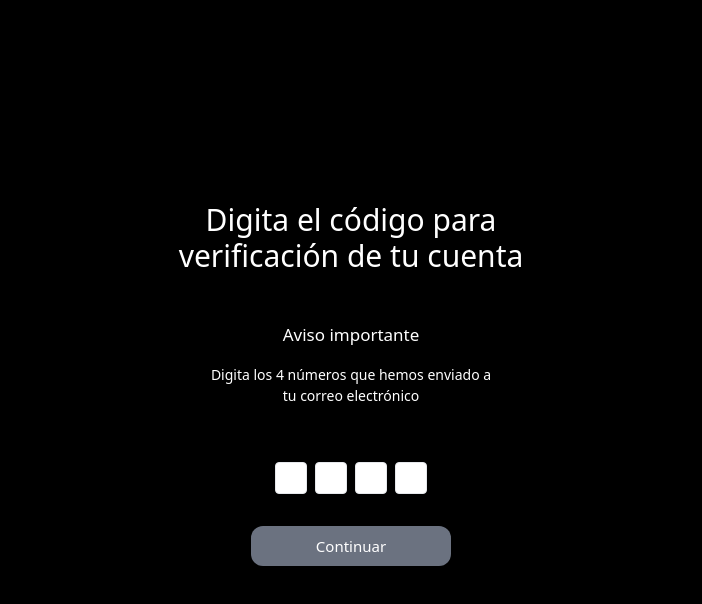
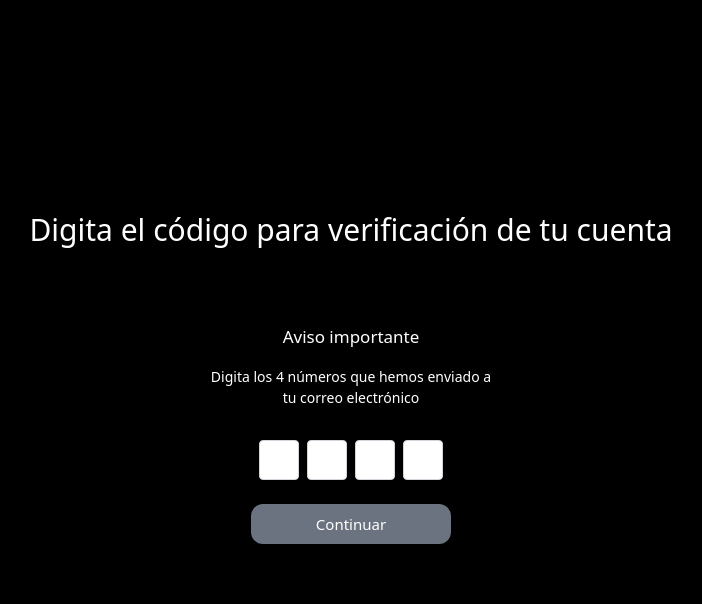
Before and after one commit to victorLopz/front-end-developer-technical-test, a React (Vite) app: page / in a window 1280 px wide. Both pictures are taken after a click on the button "Registrar". Shown: the top 604 px of the page, without its empty margins (289-991 px from the left). Built offline with nearby package versions, Linux system fonts and the light colour scheme.

Commit message:
refactor: Update OTPInput component layout and styles

```diff
--- a/src/presentation/components/otp/OTPInput.tsx
+++ b/src/presentation/components/otp/OTPInput.tsx
@@ -69,23 +69,24 @@
 
   return (
     <>
-      <h1 className="text-3xl w-[355px] text-center text-white">
+      <div className="flex flex-col items-center justify-center min-h-screen">
+        <h1 className="text-3xl text-center text-white mb-8">
           Digita el código para verificación de tu cuenta
         </h1>
 
-      <div className="flex flex-col relative items-center justify-center rounded-xl w-[355px] h-[309px] bg-customOrange py-4 px-8 mt-4">
+        <div className="flex flex-col items-center justify-center rounded-xl w-[355px] h-[309px] bg-customOrange py-4 px-8">
           <h2 className="text-white text-[17px]">Aviso importante</h2>
           <h3 className="text-white text-[14px] my-4 text-center">
             Digita los 4 números que hemos enviado a tu correo electrónico
           </h3>
 
-        <div className="flex justify-center space-x-2 mt-10">
+          <div className="flex justify-center space-x-2 mt-4">
             {inputValues.map((value, index) => (
               <input
                 key={index}
                 type="number"
                 maxLength={1}
-              className="w-8 h-8 border rounded text-center"
+                className="w-10 h-10 border border-gray-300 rounded text-center"
                 value={value}
                 onChange={(e) => handleInputChange(index, e.target.value)}
                 onKeyDown={(e) => handleKeyDown(index, e)}
@@ -96,13 +97,10 @@
           </div>
 
           <button
-          className={`mt-8 py-2 px-4 rounded-xl w-[200px] text-white
-            ${isValid ? "bg-green-500" : "bg-gray-500 cursor-not-allowed"}
-            transition-colors duration-300`}
+            className={`mt-6 py-2 px-4 rounded-xl w-[200px] text-white ${
+              isValid ? "bg-green-500" : "bg-gray-500 cursor-not-allowed"
+            } transition-colors duration-300`}
             disabled={!isValid}
-        >
-          <span
-            className="text-[15px]"
             onClick={() => {
               Swal.fire({
                 icon: "success",
@@ -112,9 +110,9 @@
               });
             }}
           >
-            Continuar
-          </span>
+            <span className="text-[15px]">Continuar</span>
           </button>
+        </div>
       </div>
     </>
   );
```
Lines whose indentation alone changed are shown as unchanged.
